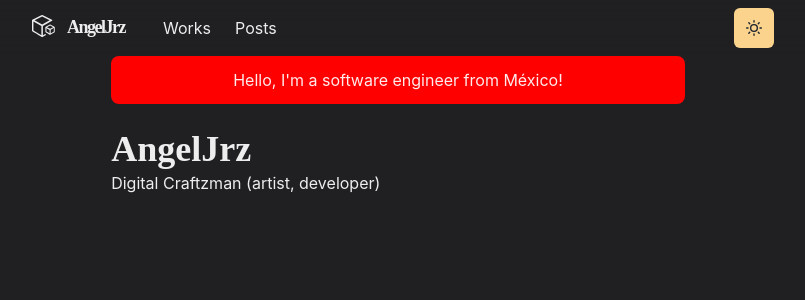
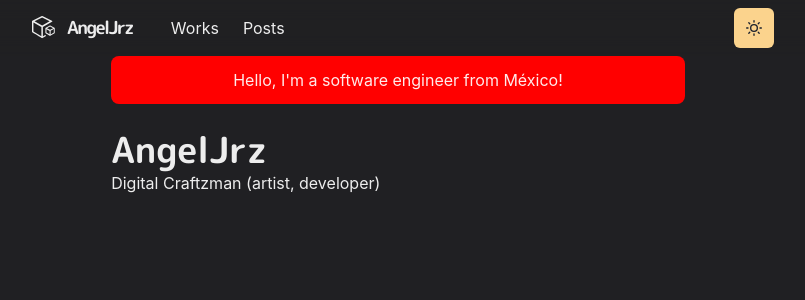
Before and after one commit to AngelJrz/My-portfolio, a Next.js app: page / in a window 1280 px wide. Shown: the top 300 px of the page, without its empty margins (242-1047 px from the left). Built offline with nearby package versions, Linux system fonts and the light colour scheme.

Commit message:
Fonts added

```diff
--- /dev/null
+++ b/components/fonts.js
@@ -0,0 +1,7 @@
+import { Global } from "@emotion/react";
+
+const Fonts = () => (
+	<Global styles={`@import url('https://fonts.googleapis.com/css2?family=M+PLUS+Rounded+1c:wght@300;700&display=swap');`} />
+)
+
+export default Fonts
--- a/pages/_app.js
+++ b/pages/_app.js
@@ -1,11 +1,13 @@
 import { ChakraProvider } from "@chakra-ui/react";
 import Layout from '../components/layouts/main'
 import dynamic from "next/dynamic";
+import Fonts from '../components/fonts'
 import theme from '../lib/theme';
 
 const Website = ({ Component, pageProps, router }) => {
 	return (
 		<ChakraProvider theme={theme}>
+			<Fonts />
 			<Layout router={router}>
 				<Component {...pageProps} key={router.route} />
 			</Layout>
```
